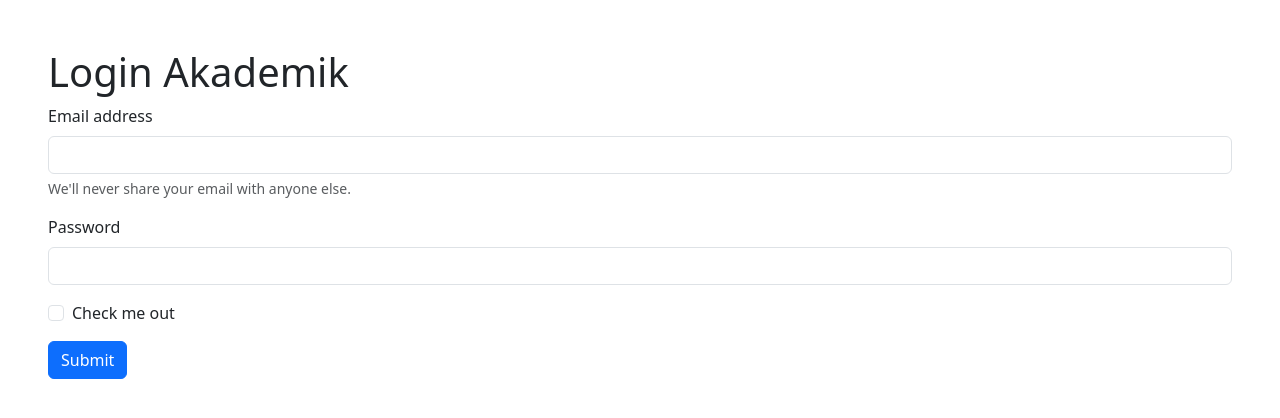
After one commit to MuhammadRidhoSyp/akademik, a PHP site: page /login.php in a window 1280 px wide. The commit adds this page. Shown: the top 418 px of the page. Run offline with PHP 8.4, Linux system fonts and the light colour scheme.

Commit message:
Remove deprecated components/proses.php and add login.php with form handling and session management

```diff
--- /dev/null
+++ b/login.php
@@ -0,0 +1,58 @@
+<!doctype html>
+<html lang="en">
+
+<head>
+    <meta charset="utf-8">
+    <meta name="viewport" content="width=device-width, initial-scale=1">
+    <title>Bootstrap demo</title>
+    <link href="https://cdn.jsdelivr.net/npm/bootstrap@5.3.8/dist/css/bootstrap.min.css" rel="stylesheet" integrity="sha384-sRIl4kxILFvY47J16cr9ZwB07vP4J8+LH7qKQnuqkuIAvNWLzeN8tE5YBujZqJLB" crossorigin="anonymous">
+</head>
+
+<body>
+
+
+    <form action="" method="post" class="mx-5 my-5">
+        <h1>Login Akademik</h1>
+        <div class="mb-3">
+            <label for="exampleInputEmail1" class="form-label">Email address</label>
+            <input name="email" type="email" class="form-control" id="exampleInputEmail1" aria-describedby="emailHelp" required>
+            <div id="emailHelp" class="form-text">We'll never share your email with anyone else.</div>
+        </div>
+        <div class="mb-3">
+            <label for="exampleInputPassword1" class="form-label">Password</label>
+            <input name="password" type="password" class="form-control" id="exampleInputPassword1">
+        </div>
+        <div class="mb-3 form-check">
+            <input type="checkbox" class="form-check-input" id="exampleCheck1">
+            <label class="form-check-label" for="exampleCheck1">Check me out</label>
+        </div>
+        <button type="submit" name="submit" class="btn btn-primary">Submit</button>
+    </form>
+
+    <?php
+    if (isset($_POST['submit'])) {
+        $email = $_POST['email'];
+        $pass = md5($_POST['password']);
+
+        require 'koneksi.php';
+        //cek credentials
+        $ceklogin = "SELECT * FROM pengguna WHERE email='$email' AND password='$pass'";
+        $result = $koneksi->query($ceklogin);
+
+        if ($result->num_rows > 0) {
+            //echo "Login berhasil!";
+            session_start();
+            $_SESSION['login'] = TRUE;
+            $_SESSION['email'] = $email;
+            header('location: index.php');
+
+        } else {
+            echo "Login gagal!";
+        }
+    }
+    ?>
+
+    <script src="https://cdn.jsdelivr.net/npm/bootstrap@5.3.8/dist/js/bootstrap.bundle.min.js" integrity="sha384-FKyoEForCGlyvwx9Hj09JcYn3nv7wiPVlz7YYwJrWVcXK/BmnVDxM+D2scQbITxI" crossorigin="anonymous"></script>
+</body>
+
+</html>
```
Also changed, not shown: index.php (+15 -0 lines), components/proses.php (line endings or trailing spaces).
